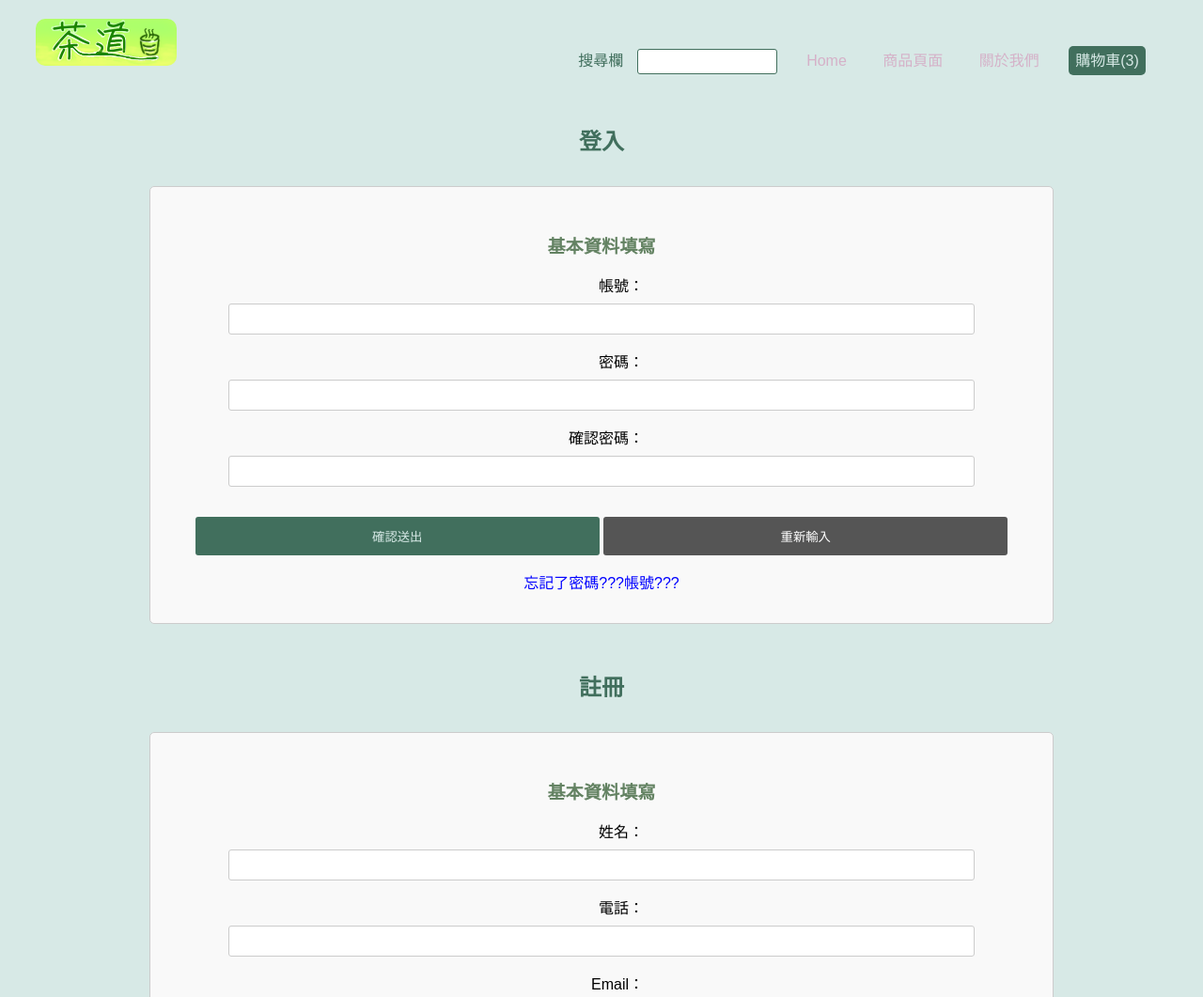
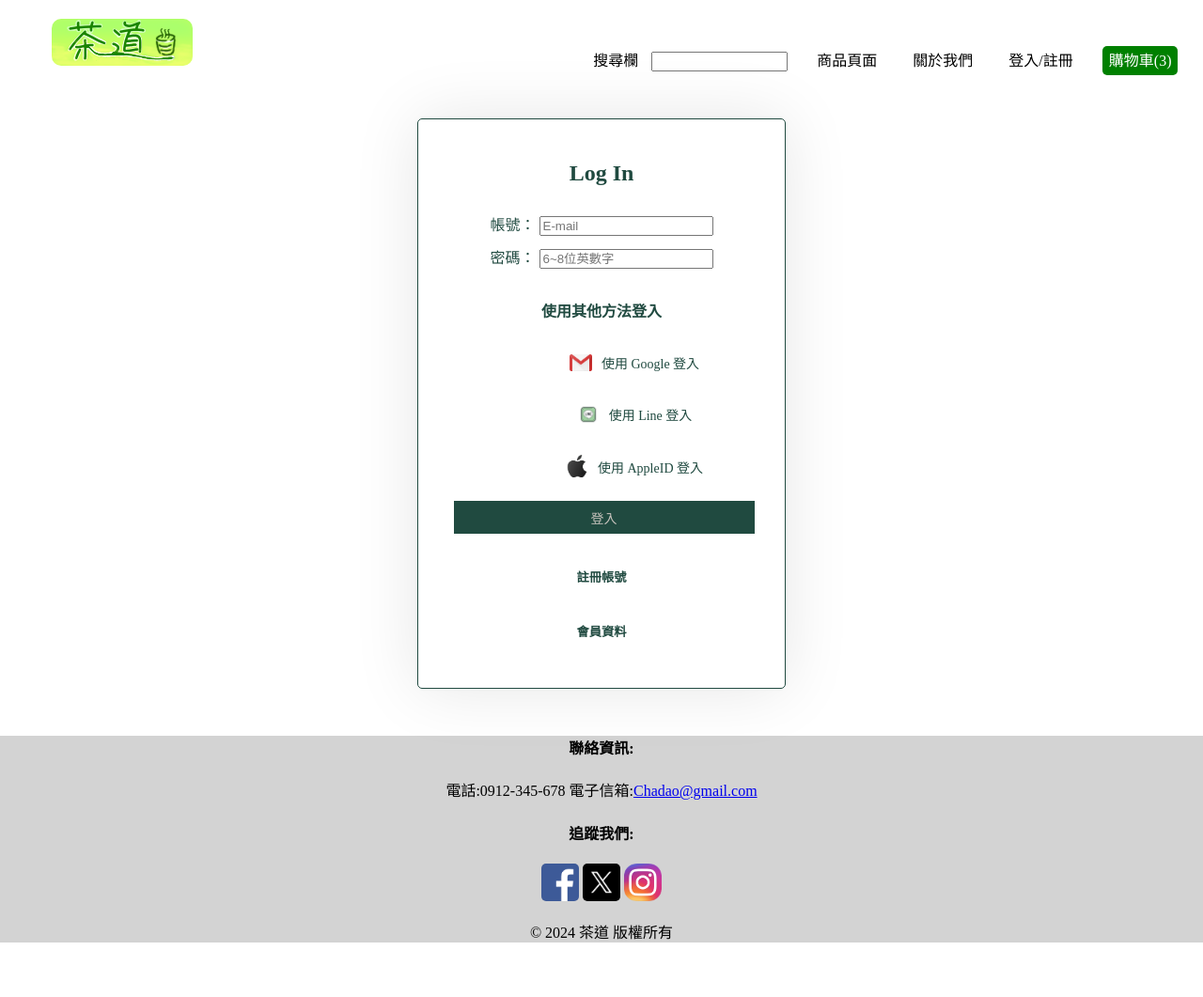
Before and after one commit to yangdaidayo/Final_project, a plain HTML site: page login.html in a window 1280 px wide. Shown: the top 1061 px of the page at 94% size. After the commit the page ends 1003 px from the top, so only its background shows below. Drawn offline with Linux system fonts and the light colour scheme.

Commit message:
modified:   CSS/login.css 	new file:   CSS/login_up.css 	modified:   CSS/shopping.css 	new file:   CSS/user.css 	new file:   JS/user.js 	new file:   image/index/Tea.jpg 	new file:   image/index/apple1.png 	new file:   image/index/gmail3.png 	new file:   image/index/line.jpg 	new file:   image/index/user.png 	modified:   login.html 	new file:   login_up.html 	modified:   shopping.html 	new file:   user.html

```diff
--- a/CSS/login.css
+++ b/CSS/login.css
@@ -1,146 +1,69 @@
-body {
-    margin: 0;
-    font-family: Arial, sans-serif;
-    background-color: #D7E9E6;
+
+.login {
+    border: solid 1px #204A40;
+    padding: 20px;
+    width: 350px;
+    background-color: white;
+    border-radius: 5px;
+    box-shadow: 0 0 70px rgba(0, 0, 0, 0.1);
+    text-align: center;
+    line-height: 220%;
+    position: relative;
+    margin: 50px auto;
+    color: #204A40;
 }
 
-.logo {
-    display: inline;
-    margin-top: 20px;
-    margin-left: 3%;
-    margin-right: 33%;
-    border-radius: 10px;
+.login h2 {
+    font-family: 'Times New Roman', Times, serif;
 }
 
-.search {
-    display: inline;
-    margin-top: 15px;
-    margin-right: 10px;
-    color: #416F5D;
+.login-options {
+    display: flex;
+    flex-direction: column;
+    gap: 20px;
+    align-items: center;
 }
 
-input.search {
-    padding: 5px;
-    border: 1px solid #416F5D;
-    border-radius: 3px;
+.login-option {
+    display: flex;
+    align-items: center;
+    gap: 10px;
+    padding-left: 20%;
+    font-size: 14px;
+    color: #333;
 }
 
-.index {
-    display: inline;
-    margin: 10px;
-}
-.cart {
-    display: inline;
-    margin: 15px 10px;
+.login-option img {
+    width: 24px;
+    height: 24px;
+    margin-top: -3%;
 }
 
-.link {
-    color: #D5B1C8;
-    text-decoration: none;
-    padding: 7px;
-    border-radius: 5px;
-}
-
-.Link {
-    background-color: #416F5D;
-    color: #D7E9E6;
-    text-decoration: none;
-    padding: 7px;
-    border-radius: 5px;
-}
-
-.link:hover, .Link:hover {
-    background-color: #9CBB89;
-    color: #416F5D;
-}
-
-main {
-    padding: 2rem 0;
-}
-
-h1 {
-    text-align: center;
-    margin-bottom: 2rem;
-    color: #416F5D;
-}
-
-.form-container {
-    width: 70%;
-    margin: 0 auto 3rem auto;
-    padding: 2rem;
-    border: 1px solid #ccc;
-    border-radius: 5px;
-    background-color: #f9f9f9;
-    text-align: center;
-}
-
-.form-container h2 {
-    margin-bottom: 1rem;
-    font-size: 1.2rem;
-    color: #638262;
-}
-
-.form-container label {
-    display: inline-block;
-    width: 100px;
-    margin-bottom: 0.5rem;
-    text-align: right;
-    padding-right: 10px;
-}
-
-.form-container input {
-    width: calc(100% - 120px);
-    padding: 0.5rem;
-    margin-bottom: 1rem;
-    border: 1px solid #ccc;
-    border-radius: 3px;
-}
-
-.form-container .submit-btn,
-.form-container .reset-btn {
-    width: 48%;
-    padding: 0.7rem;
-    border: none;
-    border-radius: 3px;
-    cursor: pointer;
-    margin-top: 1rem;
-}
-
-.form-container .submit-btn {
-    background-color: #416F5D;
-    color: #D7E9E6;
-}
-
-.form-container .reset-btn {
-    background-color: #555;
-    color: white;
-}
-
-.form-container .forgot-password {
-    display: block;
-    text-align: center;
-    margin-top: 1rem;
-    color: blue;
+.login-option a {
+    color: #204A40;
     text-decoration: none;
 }
 
-footer {
-    text-align: center;
-    background-color: lightgrey;
-    padding: 1rem;
+.login-option a:hover {
+    text-decoration: underline;
 }
 
-footer h4, footer p {
-    margin: 0.5rem 0;
-    color: #416F5D;
+.su a {
+    color: #204A40;
+    text-decoration: none;
 }
 
-footer a {
-    color: #416F5D;
+.su a:hover {
+    text-decoration: underline;
 }
 
-.media {
-    width: 40px;
-    height: 40px;
-    border-radius: 5px;
+.login-btn {
+    color: #c7c3bd;
+    border: 1px solid #204A40;
+    background-color: #204A40;
+    width: 320px;
+    height: 35px;
+    margin: 5%;
+    margin-bottom: 2%;
+    font-size: 14px;
 }
--- a/CSS/shopping.css
+++ b/CSS/shopping.css
@@ -1,48 +1,3 @@
-
-
-body {
-    margin: 0;
-    font-family: Arial, sans-serif;
-    background-color: #D7E9E6;
-}
-
-.logo {
-    display: inline;
-    margin-top: 20px;
-    margin-left: 3%;
-    margin-right: 33%;
-    border-radius: 10px;
-}
-
-.search {
-    display: inline;
-    margin-top: 15px;
-    margin-right: 10px;
-    color: #416F5D;
-}
-
-input.search {
-    padding: 5px;
-    border: 1px solid #416F5D;
-    border-radius: 3px;
-}
-
-.index {
-    display: inline;
-    margin: 10px;
-}
-
-.link {
-    color: #D5B1C8;
-    text-decoration: none;
-    padding: 7px;
-    border-radius: 5px;
-}
-
-.link:hover {
-    background-color: #9CBB89;
-    color: #416F5D;
-}
 
 .hero {
     text-align: center;
@@ -195,6 +150,7 @@ footer h4, footer p {
 footer a {
     color: #416F5D;
 }
+
 .media {
     width: 40px;
     height: 40px;
--- /dev/null
+++ b/CSS/user.css
@@ -0,0 +1,141 @@
+body {
+    font-family: Arial, sans-serif;
+    background-color: #f5f5f5;
+    margin: 0;
+    padding: 0;
+}
+
+.container {
+    width: 60%;
+    margin: 50px auto;
+    background-color: #fff;
+    padding: 20px;
+    border-radius: 8px;
+    box-shadow: 0 0 10px rgba(0, 0, 0, 0.1);
+}
+
+.tabs {
+    display: flex;
+    border-bottom: 2px solid #dcdcdc;
+}
+
+.tab {
+    flex: 1;
+    padding: 10px;
+    text-align: center;
+    cursor: pointer;
+    background-color: #e0e0e0;
+    border: none;
+    outline: none;
+}
+
+.tab.active {
+    background-color: #d6d6b0;
+    border-bottom: 2px solid #fff;
+}
+
+.tab-content {
+    display: none;
+    padding: 20px 0;
+}
+
+.tab-content.active {
+    display: block;
+}
+
+.edit-button {
+    background-color: #d6d6b0;
+    border: none;
+    padding: 10px 20px;
+    color: #333;
+    cursor: pointer;
+    border-radius: 4px;
+}
+
+.edit-button:hover {
+    background-color: #c5c5a2;
+}
+/*2*/
+
+#order-status table {
+    width: 100%;
+    border-collapse: collapse;
+    margin-top: 10px;
+    border: 1px solid #ddd;
+}
+
+#order-status th, #order-status td {
+    border: 1px solid #ddd;
+    padding: 8px;
+    text-align: center;
+}
+
+#order-status th {
+    background-color: #f2f2f2;
+}
+
+#order-status tr:nth-child(even) {
+    background-color: #f9f9f9;
+}
+
+#order-status .align-left {
+    text-align: left;
+}
+
+#order-status .align-right {
+    text-align: right;
+}
+
+#order-status td img {
+    width: 80px;
+    height: auto;
+    vertical-align: middle;
+    margin-right: 10px;
+}
+
+#order-status .summary {
+    font-weight: bold;
+    background-color: #f2f2f2;
+}
+/*3*/
+/* 购买记录表格样式 */
+#purchase-history table {
+    width: 100%;
+    border-collapse: collapse;
+    margin-top: 10px;
+    border: 1px solid #ddd;
+}
+
+#purchase-history th, #purchase-history td {
+    border: 1px solid #ddd;
+    padding: 8px;
+    text-align: center;
+}
+
+#purchase-history th {
+    background-color: #f2f2f2;
+}
+
+#purchase-history tr:nth-child(even) {
+    background-color: #f9f9f9;
+}
+
+#purchase-history .align-left {
+    text-align: left;
+}
+
+#purchase-history .align-right {
+    text-align: right;
+}
+
+#purchase-history td img {
+    width: 80px;
+    height: auto;
+    vertical-align: middle;
+    margin-right: 10px;
+}
+
+#purchase-history .summary {
+    font-weight: bold;
+    background-color: #f2f2f2;
+}
--- a/login.html
+++ b/login.html
@@ -1,79 +1,66 @@
 <!DOCTYPE html>
-<html lang="en">
+<html lang="zh-Hant">
 <head>
     <meta charset="UTF-8">
     <meta name="viewport" content="width=device-width, initial-scale=1.0">
-    <title>茶道-登入/註冊</title>
+    <title>-茶道-LOG IN</title>
+    <link rel="stylesheet" href="CSS/index_style.css">
     <link rel="stylesheet" href="CSS/login.css">
+    <script type="text/javascript" src="JS/index_script.js"></script>
+
+    <script>
+        function toggleSearch() {
+            var searchBar = document.getElementById("searchBar");
+            if (searchBar.style.display === "none") {
+                searchBar.style.display = "flex";
+            } else {
+                searchBar.style.display = "none";
+            }
+        }
+    </script>
 </head>
 <body>
     <header>
-        <a href="index.html"><img class="logo" src="image/index/logo.png" width="150px" height="50px" name="top"></a> <!--圖片需替換-->
+        <a href="index.html"><img class="logo" src="image/index/logo.png" width="150px" height="50px" name="top"></a>
         <p class="search">搜尋欄</p>
         <input type="text" name="search" size="15px" class="search">
-        <p class="index"><a href="index.html" class="link">Home</a></p>
         <p class="index"><a href="Product page.html" class="link">商品頁面</a></p>
         <p class="index"><a href="about_us.html" class="link">關於我們</a></p>
+        <p class="index"><a href="login.html" class="link">登入/註冊</a></p>
         <p class="cart"><a href="shopping.html" class="Link">購物車(3)</a></p>
     </header>
 
     <main>
-        <section class="login">
-            <h1>登入</h1>
-            <div class="form-container">
-                <h2>基本資料填寫</h2>
-                <form>
-                    <label for="login-username">帳號：</label>
-                    <input type="text" id="login-username" name="username"><br>
+        <!-- 登入 -->
+        <div class="login">
+            <h2>Log In</h2>
+            <form method="post" action="user.html">
+                <label for="email">帳號：</label>
+                <input type="email" id="email" name="userID" placeholder="E-mail" required><br>
+                <label for="password">密碼：</label>
+                <input type="password" id="password" name="Password" placeholder="6~8位英數字" required><br>
+                <h4>使用其他方法登入</h4>
+                <div class="login-options">
+                    <div class="login-option">
+                        <img src="image/index/gmail3.png" alt="Google">
+                        <a href="https://contacts.google.com" target="_blank">使用 Google 登入</a>
+                    </div>
+                    <div class="login-option">
+                        <img src="image/index/line.jpg" alt="Line">
+                        <a href="https://contacts.google.com" target="_blank">使用 Line 登入</a>
+                    </div>
+                    <div class="login-option">
+                        <img src="image/index/apple1.png" alt="Apple">
+                        <a href="https://appleid.apple.com/sign-in" target="_blank">使用 AppleID 登入</a>
+                    </div>
+                </div>
+                <input type="submit" value="登入" class="login-btn">
+                <div class="su"><a href="login_up.html"><h5>註冊帳號</h5></a></div>
+                <div class="su"><a href="user.html"><h5>會員資料</h5></a></div>
+            </form>
+        </div>
+    </main>
 
-                    <label for="login-password">密碼：</label>
-                    <input type="password" id="login-password" name="password"><br>
-
-                    <label for="login-confirm-password">確認密碼：</label>
-                    <input type="password" id="login-confirm-password" name="confirm-password"><br>
-
-                    <button type="submit" class="submit-btn">確認送出</button>
-                    <button type="reset" class="reset-btn">重新輸入</button>
-                </form>
-                <a href="#" class="forgot-password">忘記了密碼???帳號???</a>
-            </div>
-        </section>
-
-        <section class="register">
-            <h1>註冊</h1>
-            <div class="form-container">
-                <h2>基本資料填寫</h2>
-                <form>
-                    <label for="register-name">姓名：</label>
-                    <input type="text" id="register-name" name="name"><br>
-
-                    <label for="register-phone">電話：</label>
-                    <input type="text" id="register-phone" name="phone"><br>
-
-                    <label for="register-email">Email：</label>
-                    <input type="email" id="register-email" name="email"><br>
-
-                    <label for="register-dob">出生年月日：</label>
-                    <input type="date" id="register-dob" name="dob"><br>
-
-                    <label for="register-gender">性別：</label>
-                    <input type="text" id="register-gender" name="gender"><br>
-
-                    <label for="register-username">帳號：</label>
-                    <input type="text" id="register-username" name="username"><br>
-
-                    <label for="register-password">密碼：</label>
-                    <input type="password" id="register-password" name="password"><br>
-
-                    <label for="register-confirm-password">確認密碼：</label>
-                    <input type="password" id="register-confirm-password" name="confirm-password"><br>
-
-                    <button type="submit" class="submit-btn">確認送出</button>
-                    <button type="reset" class="reset-btn">重新輸入</button>
-                </form>
-            </div>
-        </section>
-    </main>
     <footer>
         <h4>聯絡資訊:</h4>
         <p>電話:0912-345-678 電子信箱:<a href="mailto:Chadao@gmail.com" target="_blank">Chadao@gmail.com</a></p>
```
Also changed, not shown: CSS/login_up.css (added, +39 -0 lines), JS/user.js (added, +15 -0 lines), login_up.html (added, +50 -0 lines), shopping.html (+8 -40 lines), user.html (added, +115 -0 lines), image/index/Tea.jpg (added), image/index/apple1.png (added), image/index/gmail3.png (added), image/index/line.jpg (added), image/index/user.png (added).
